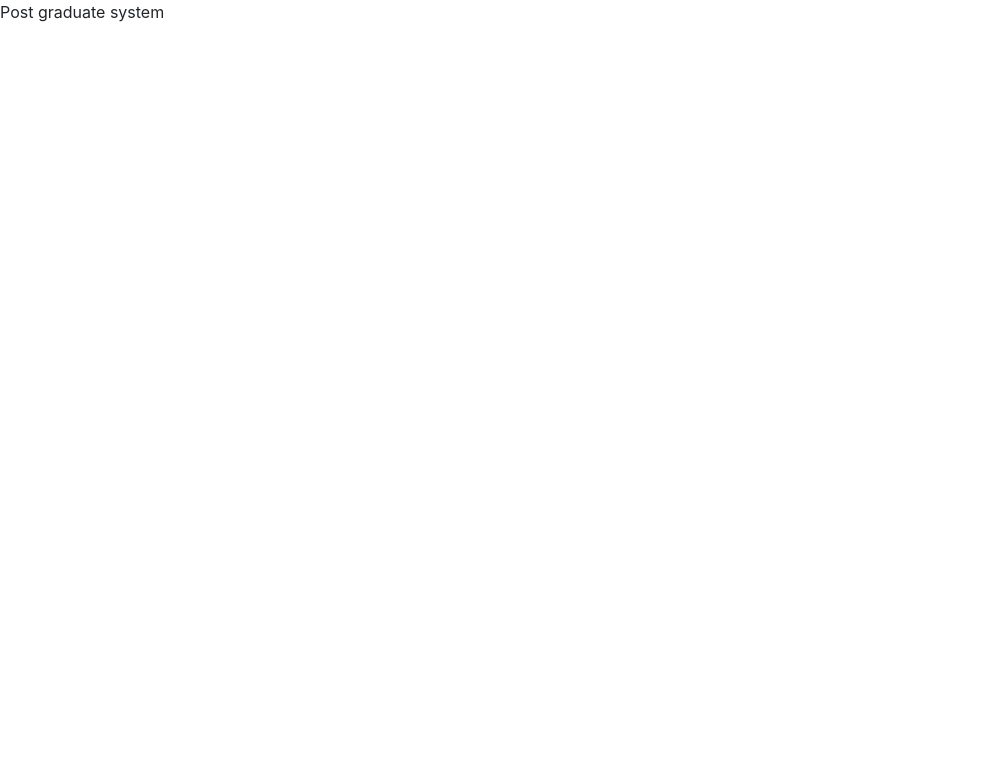
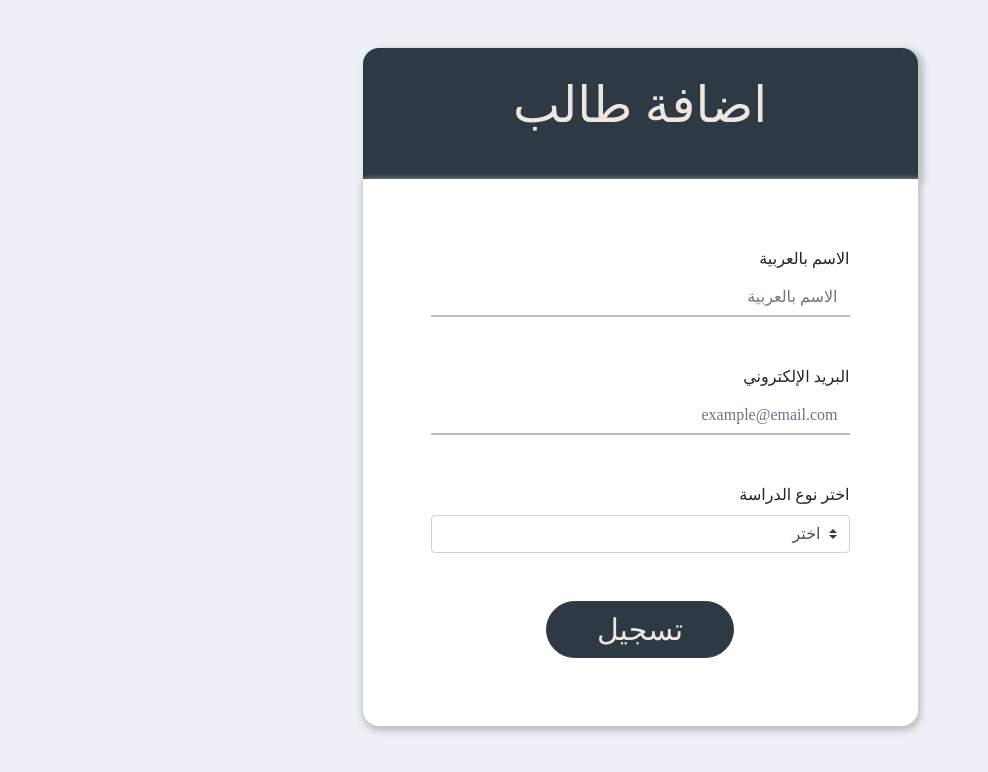
Before and after one commit to youssifYasser/post-graduate-system, a React (Create React App) app: page / in a window 1280 px wide. Shown: the top 772 px of the page, without its empty margins (0-988 px from the left). Built offline with nearby package versions, Linux system fonts and the light colour scheme.

Commit message:
Add student page has finished

```diff
--- a/package.json
+++ b/package.json
@@ -7,6 +7,7 @@
     "@testing-library/react": "^11.1.0",
     "@testing-library/user-event": "^12.1.10",
     "bootstrap": "^4.6.0",
+    "package.json": "^2.0.1",
     "react": "^17.0.1",
     "react-bootstrap": "^1.4.3",
     "react-dom": "^17.0.1",
--- a/public/index.html
+++ b/public/index.html
@@ -2,6 +2,8 @@
 <html lang="en">
   <head>
     <meta charset="utf-8" />
+    <meta http-equiv="Content-Type" content="text/html;charset=UTF-8">
+
     <!-- <link rel="icon" href="%PUBLIC_URL%/favicon.ico" /> -->
     <meta name="viewport" content="width=device-width, initial-scale=1" />
     <meta name="theme-color" content="#000000" />
@@ -13,6 +15,6 @@
   </head>
   <body>
     <noscript>You need to enable JavaScript to run this app.</noscript>
-    <div id="root"></div>
+    <div id="root" dir="rtl" lang="ar"></div>
   </body>
 </html>
--- a/src/App.js
+++ b/src/App.js
@@ -6,7 +6,6 @@ class App extends Component {
   render() {
     return (
       <div className="App">
-        Post graduate system
         <AddStudent />
       </div>
     );
--- a/src/components/add-student/addStudent-container.js
+++ b/src/components/add-student/addStudent-container.js
@@ -4,8 +4,9 @@ import AddStudentView from './addStudent-view';
 
 class AddStudent extends Component {
     state = {
-        NameInArabic: '',
-        Email: '',
+        nameInArabic: '',
+        email: '',
+        type: ''
     }
 
     handleChange = (event) => {
--- a/src/components/add-student/addStudent-style.css
+++ b/src/components/add-student/addStudent-style.css
@@ -0,0 +1,64 @@
+.addStudent{
+    font-family: 'Markazi Text', serif;
+}
+.addStudent .header{
+    padding: 20px;
+    background: #2f3944 !important;
+    color: #ece8e1;
+    font-size: 50px;
+    border-radius: 1rem 1rem 0rem 0rem;
+    box-shadow: 4px 3px 6px 2px #c0c0c0;
+    max-width: 50%;
+    margin-left: auto;
+    margin-right: auto;
+}
+
+.addStudent .main{
+    padding: 20px;
+    background-color: #fff;
+    border-radius: 0rem 0rem 1rem 1rem;
+    box-shadow: 1px 3px 6px 2px #c0c0c0;
+    max-width: 50%;
+    margin-left: auto;
+    margin-right: auto;
+}
+.addStudent .main .form-control{
+    border-top: none;
+    border-left: none;
+    border-right: none;
+    border-bottom: solid #bebdbc 2px;
+    border-radius: 0;
+}
+.addStudent .main .form-control:focus{
+    border-radius: 0.25rem;
+    border: none;
+    background-color: #edf0f6;
+}
+
+.addStudent .regBtn{
+    background: #2f3944;
+    color: #ece8e1;
+    padding: 5px 50px;
+    border-radius: 2rem;
+    font-size: 30px;
+
+}
+
+/*start of Responsive*/
+@media (max-width:992px){
+    .addStudent .header,
+    .addStudent .main{
+        max-width: 90%;
+    }
+}
+
+@media (max-width:360px){
+    .addStudent .header,
+    .addStudent .main{
+        max-width: 100%;
+    }
+    .addStudent .main .form{
+        margin: 0 !important;
+    }
+}
+/*End of Responsive*/
--- a/src/components/add-student/addStudent-view.js
+++ b/src/components/add-student/addStudent-view.js
@@ -1,13 +1,62 @@
-import React from 'react'
-import { Container, Form } from "react-bootstrap";
+import React from 'react';
+import { Container, Form, Button } from "react-bootstrap";
+
 import './addStudent-style.css'
 
-function AddStudent() {
+function AddStudent(props) {
+    const state = props;
     return (
-        <Container>
-            <Form>
+        <Container className="addStudent mt-5 mb-5">
+            <div className="header">
+                <p className="text-center">اضافة طالب</p>
+            </div>
+            <div className="main">
+                <Form className="text-right m-5 mb-2 form">
 
-            </Form>
+                    <Form.Group className="mb-5">
+                        <Form.Label>الاسم بالعربية</Form.Label>
+                        <Form.Control
+                            name = "nameInArabic"
+                            placeholder = "الاسم بالعربية"
+                            value = {state.nameInArabic}
+                            onChange = {state.handleChange}
+                        />
+                    </Form.Group>
+
+                    <Form.Group className="mb-5">
+                        <Form.Label>البريد الإلكتروني</Form.Label>
+                        <Form.Control
+                            type="email"
+                            name="email"
+                            placeholder="example@email.com"
+                            value = {state.email}
+                            onChange = {state.handleChange}
+                        />
+                    </Form.Group>
+
+                    <Form.Group controlId="exampleForm.SelectCustom" className="mb-5">
+                        <Form.Label>اختر نوع الدراسة</Form.Label>
+                        <Form.Control
+                            as="select"
+                            name="type"
+                            value={state.type}
+                            onChange={state.handleChange}
+                            custom
+                        >
+                            <option>اختر</option>
+                            <option>دبلومة</option>
+                            <option>تمهيدي</option>
+                            <option>ماجستير</option>
+                            <option>دكتوراه</option>
+                        </Form.Control>
+                    </Form.Group>
+
+                    <div className="text-center">
+                        <Button variant="dark" className="regBtn">تسجيل</Button>
+                    </div>
+
+                </Form>
+            </div>
         </Container>
     )
 }
--- a/src/index.css
+++ b/src/index.css
@@ -5,6 +5,7 @@ body {
     sans-serif;
   -webkit-font-smoothing: antialiased;
   -moz-osx-font-smoothing: grayscale;
+  background: #edf0f6;
 }
 
 code {
--- a/src/index.js
+++ b/src/index.js
@@ -1,10 +1,10 @@
 import React from 'react';
 import ReactDOM from 'react-dom';
 import App from './App';
-import './index.css';
 import reportWebVitals from './reportWebVitals';
 
 import 'bootstrap/dist/css/bootstrap.css';
+import './index.css';
 
 ReactDOM.render(
   <React.StrictMode>
```
Also changed, not shown: 2 other files (tests, documents, lock files or other folders).
